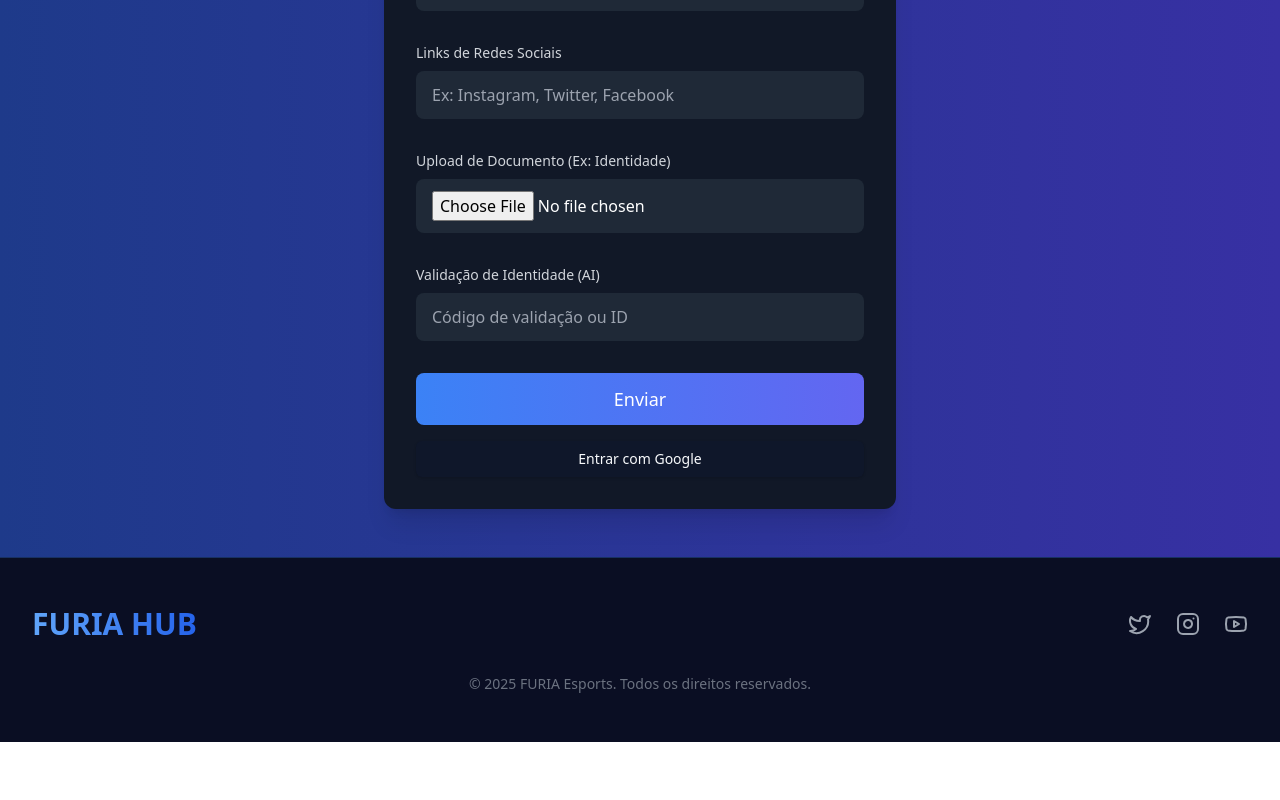
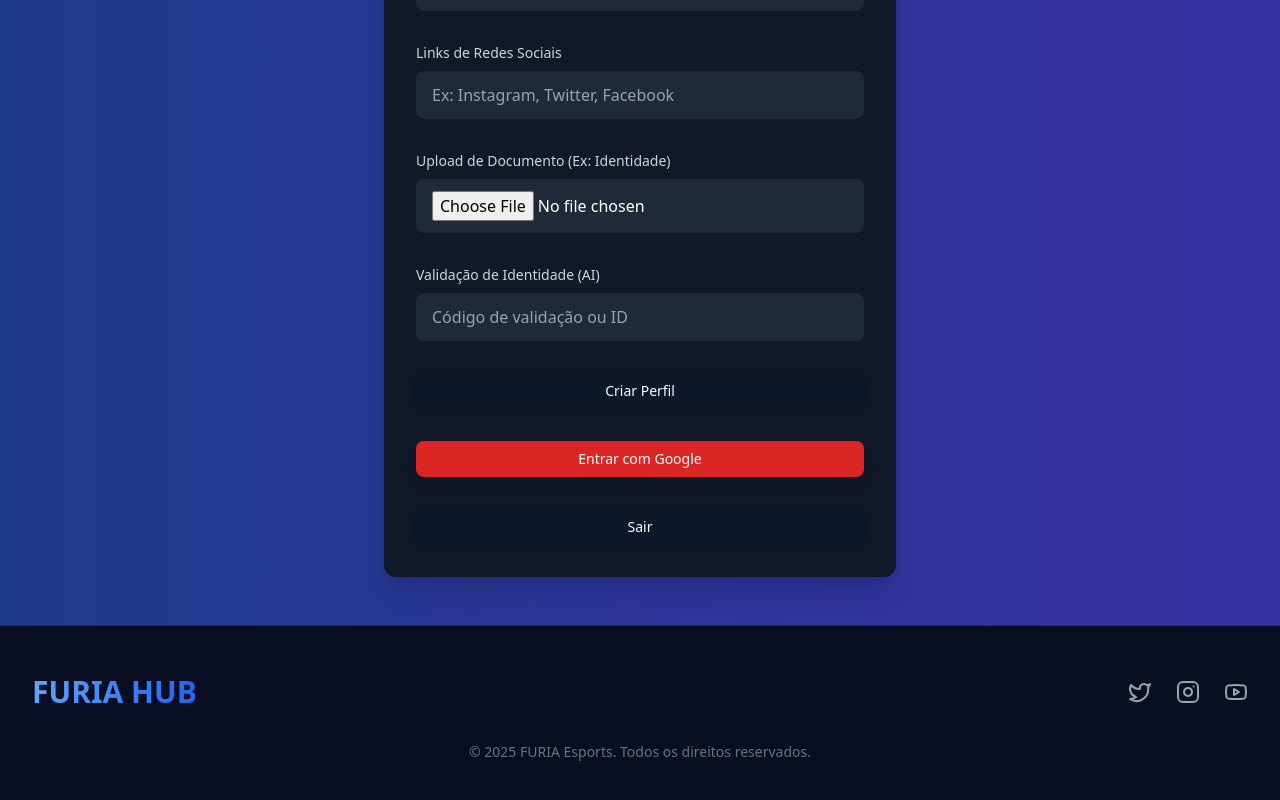
Before and after one commit to vitorbmulford/furia_fan_profile, a Next.js app: page /pages/form in a window 1280 px wide. Shown: the part 706-1506 px from the top of the page. Before the commit the page ends 1448 px from the top, so only its background shows below. Built offline with nearby package versions, Linux system fonts and the light colour scheme; no server answers.

Commit message:
tentando fazer twiiter funcionar

```diff
--- a/src/app/pages/form/page.tsx
+++ b/src/app/pages/form/page.tsx
@@ -1,20 +1,26 @@
 "use client";
 
+import { useSession } from "next-auth/react";
 import { useState, useEffect } from "react";
-import { signIn, signOut, useSession } from "next-auth/react";
+import { ref, uploadBytes, getDownloadURL } from "firebase/storage";
+import { db, storage } from '../../../lib/firebase';
+import { signIn, signOut } from "next-auth/react";
+import { collection, addDoc } from 'firebase/firestore';
 import { Button } from "@/components/ui/button";
-import { db, storage } from "@/lib/firebase";
-import { collection, addDoc } from "firebase/firestore";
-import { ref, uploadBytes, getDownloadURL } from "firebase/storage";
+
+const validateCpf = (cpf: string) => {
+    const regex = /^\d{3}\.\d{3}\.\d{3}-\d{2}$/;
+    return regex.test(cpf);
+};
 
 const FormPage = () => {
-    const { data: session, status } = useSession();
+    const { data: session } = useSession();
 
     const [name, setName] = useState('');
     const [address, setAddress] = useState('');
     const [cpf, setCpf] = useState('');
     const [interests, setInterests] = useState('');
-    const [socialLinks, setSocialLinks] = useState('');
+    const [socialLinks, setSocialLinks] = useState<string>('');
     const [document, setDocument] = useState<File | null>(null);
     const [validation, setValidation] = useState('');
     const [loading, setLoading] = useState(false);
@@ -25,8 +31,42 @@ const FormPage = () => {
         }
     }, [session, name]);
 
+    const handleSocialLinks = (value: string) => {
+        setSocialLinks(value.split(',').map(link => link.trim()).join(','));
+    };
+
+    const validateDocument = async (documentUrl: string, userName: string) => {
+        try {
+            const response = await fetch('/api/validateDocument', {
+                method: 'POST',
+                headers: {
+                    'Content-Type': 'application/json',
+                },
+                body: JSON.stringify({ documentUrl, userName }),
+            });
+
+            if (!response.ok) {
+                const data = await response.json();
+                alert(data.message || 'Erro na validação do documento');
+                return false;
+            }
+
+            const data = await response.json();
+            return data.isValid;
+        } catch (error) {
+            console.error('Erro ao chamar API de validação:', error);
+            alert('Erro ao validar documento.');
+            return false;
+        }
+    };
+
     const handleSubmit = async (e: React.FormEvent) => {
         e.preventDefault();
+
+        if (!validateCpf(cpf)) {
+            alert("CPF inválido!");
+            return;
+        }
 
         if (!name || !address || !cpf || !interests || !socialLinks || !validation) {
             alert("Por favor, preencha todos os campos obrigatórios.");
@@ -40,10 +80,15 @@ const FormPage = () => {
 
             if (document) {
                 const storageRef = ref(storage, `documents/${cpf}-${document.name}`);
+                const snapshot = await uploadBytes(storageRef, document);
+                documentUrl = await getDownloadURL(snapshot.ref);
 
-                const snapshot = await uploadBytes(storageRef, document);
-
-                documentUrl = await getDownloadURL(snapshot.ref);
+                const isValid = await validateDocument(documentUrl, name);
+                if (!isValid) {
+                    alert("O nome no documento não corresponde ao nome do usuário.");
+                    setLoading(false);
+                    return;
+                }
             }
 
             await addDoc(collection(db, "fans"), {
@@ -72,10 +117,6 @@ const FormPage = () => {
 
         setLoading(false);
     };
-
-    if (status === "loading") {
-        return <p>Carregando...</p>;
-    }
 
     return (
         <div className="min-h-screen flex justify-center items-start bg-gradient-to-r from-blue-900 to-indigo-800 text-white py-12">
@@ -139,7 +180,7 @@ const FormPage = () => {
                             id="socialLinks"
                             type="text"
                             value={socialLinks}
-                            onChange={(e) => setSocialLinks(e.target.value)}
+                            onChange={(e) => handleSocialLinks(e.target.value)}
                             placeholder="Ex: Instagram, Twitter, Facebook"
                             className="w-full px-4 py-3 rounded-lg bg-gray-800 text-white placeholder-gray-400 focus:outline-none focus:ring-2 focus:ring-blue-500 transition duration-200"
                         />
@@ -167,27 +208,37 @@ const FormPage = () => {
                         />
                     </div>
 
-                    <button
-                        type="submit"
-                        className={`w-full py-3 mt-6 ${loading
-                            ? "bg-gray-700 cursor-not-allowed"
-                            : "bg-gradient-to-r from-blue-500 to-indigo-500 hover:from-blue-600 hover:to-indigo-600"
-                            } text-white rounded-lg text-lg transition duration-200`}
-                        disabled={loading}
-                    >
-                        {loading ? "Enviando..." : "Enviar"}
-                    </button>
-                </form>
-
-                {session ? (
-                    <Button onClick={() => signOut()} className="mt-4 w-full">
+                    <Button type="submit" disabled={loading} className="w-full mt-4">
+                        {loading ? 'Enviando...' : 'Criar Perfil'}
+                    </Button>
+                    {session ? (
+                        <Button
+                            onClick={() => signOut()}
+                            className="mt-4 w-full px-6 py-3 bg-red-600 text-white rounded-lg shadow-lg hover:bg-red-700 transition-all duration-300 ease-in-out transform hover:scale-105"
+                        >
+                            Sair
+                        </Button>
+                    ) : (
+                        <>
+                            <Button
+                                onClick={() => signIn("google")}
+                                className="mt-4 w-full px-6 py-3 bg-red-600 text-white rounded-lg shadow-lg hover:bg-red-700 transition-all duration-300 ease-in-out transform hover:scale-105"
+                            >
+                                Entrar com Google
+                            </Button>
+                            {/* <Button
+                                onClick={() => signIn("twitter")}
+                                className="mt-4 w-full px-6 py-3 bg-blue-700 text-white rounded-lg shadow-lg hover:bg-blue-800 transition-all duration-300 ease-in-out transform hover:scale-105"
+                            >
+                                Entrar com X
+                            </Button> */}
+                        </>
+                    )}
+                    <Button type="button" onClick={() => signOut()} className="w-full mt-4">
                         Sair
                     </Button>
-                ) : (
-                    <Button onClick={() => signIn("google")} className="mt-4 w-full">
-                        Entrar com Google
-                    </Button>
-                )}
+
+                </form>
             </div>
         </div>
     );
--- a/src/lib/auth.ts
+++ b/src/lib/auth.ts
@@ -1,5 +1,6 @@
 import NextAuth from "next-auth";
 import GoogleProvider from "next-auth/providers/google";
+import TwitterProvider from "next-auth/providers/twitter";
 
 export const { handlers, signIn, signOut, auth } = NextAuth({
   secret: process.env.AUTH_SECRET,
@@ -8,5 +9,9 @@ export const { handlers, signIn, signOut, auth } = NextAuth({
       clientId: process.env.AUTH_GOOGLE_ID!,
       clientSecret: process.env.AUTH_GOOGLE_SECRET!,
     }),
+    TwitterProvider({
+      clientId: process.env.AUTH_TWITTER_ID!,
+      clientSecret: process.env.AUTH_TWITTER_SECRET!,
+    }),
   ],
 });
```
